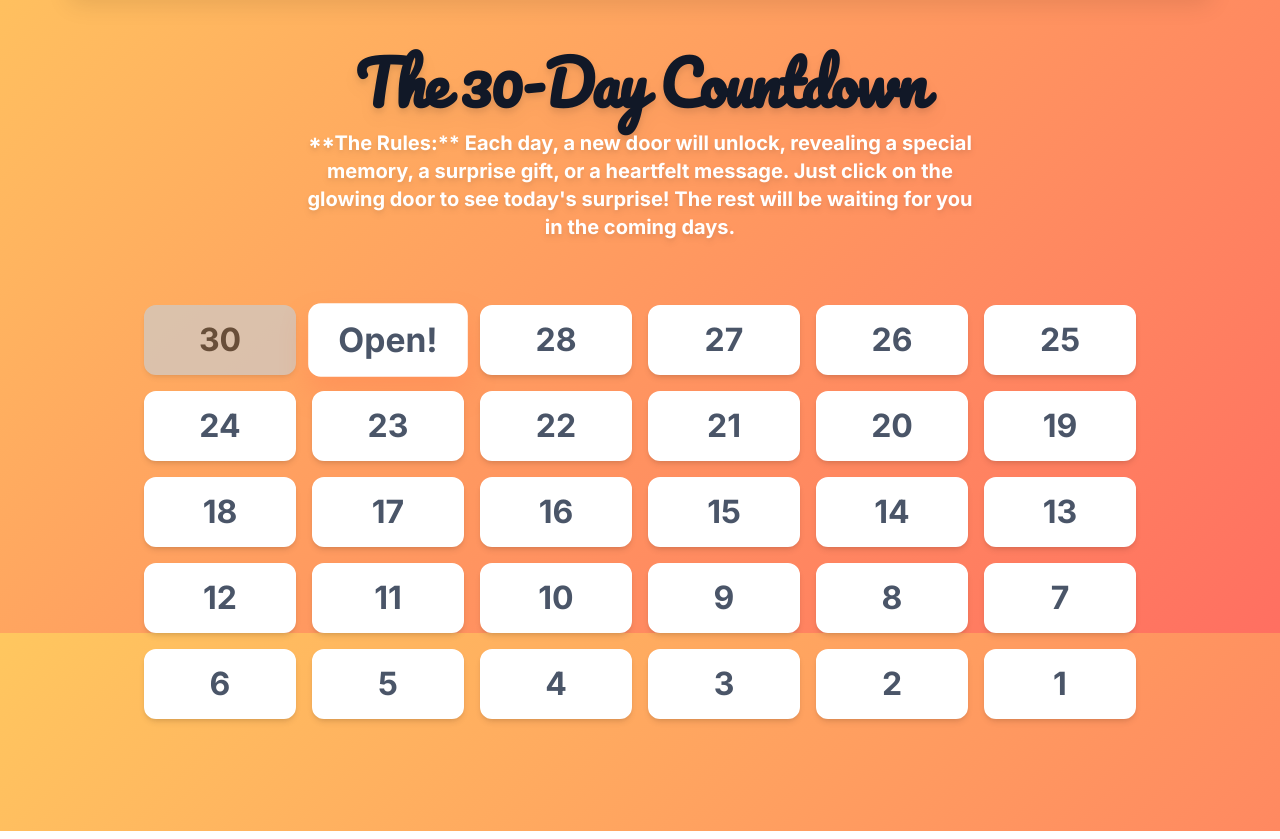
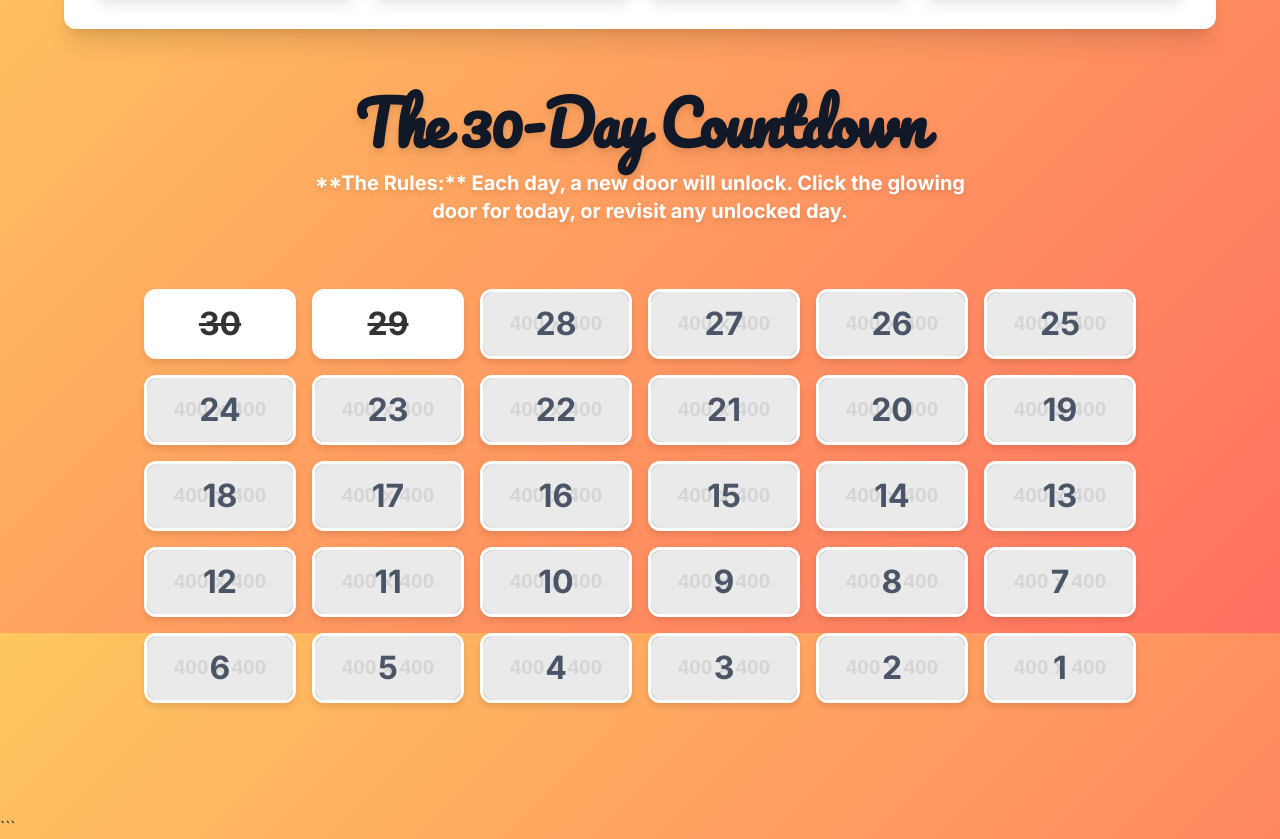
Before and after one commit to simonmelis85-prog/littleboydavidmelisisfinallygettingmarried, a plain HTML site: page index.html in a window 1280 px wide. Shown: the part 1767-2606 px from the top of the page. Drawn offline with nearby package versions, Linux system fonts and the light colour scheme; placeholder pictures from the web are drawn by us.

Commit message:
Update index.html

````diff
--- a/index.html
+++ b/index.html
@@ -1,8 +1,18 @@
+Got you. Below is a clean, working version that does exactly this:
+
+* **Day 30 and Day 29** are **always unlocked**, **crossed through**, and **open a modal** (not a new tab) with their videos.
+* **Day 28** opens the **YouTube Shorts** you specified (`https://youtube.com/shorts/usrPc7D5Q7A`) in the modal.
+* Only **30 and 29** are crossed out—no other days get a strikethrough.
+* Countdown still works for locking future days; today’s door gets the “Open!” glow.
+
+Just replace your file with this:
+
+```html
 <!DOCTYPE html>
 <html lang="en">
 <head>
-    <meta charset="UTF-8">
-    <meta name="viewport" content="width=device-width, initial-scale=1.0">
+  <meta charset="UTF-8" />
+  <meta name="viewport" content="width=device-width, initial-scale=1.0"/>
   <title>David Melis: The Countdown</title>
   <script src="https://cdn.tailwindcss.com"></script>
   <link href="https://fonts.googleapis.com/css2?family=Inter:wght@400;700&family=Pacifico&display=swap" rel="stylesheet">
@@ -12,9 +22,7 @@
       background: linear-gradient(135deg, #FFC75F, #FF6F61);
       background-attachment: fixed;
     }
-        h1, h2 {
-            font-family: 'Pacifico', cursive;
-        }
+    h1, h2 { font-family: 'Pacifico', cursive; }
     .door {
       transition: transform 0.3s ease, box-shadow 0.3s ease;
       cursor: pointer;
@@ -22,49 +30,25 @@
       background-position: center;
       position: relative;
       border: 3px solid #fff;
-            box-shadow: 0 4px 6px rgba(0, 0, 0, 0.1);
+      box-shadow: 0 4px 6px rgba(0,0,0,0.1);
     }
     .door-overlay {
-            position: absolute;
-            top: 0;
-            left: 0;
-            width: 100%;
-            height: 100%;
-            display: flex;
-            flex-direction: column;
-            align-items: center;
-            justify-content: center;
-            background-color: rgba(255, 255, 255, 0.85);
-            font-size: 2rem;
-            font-weight: bold;
-            color: #333;
+      position: absolute; inset: 0;
+      display: flex; flex-direction: column; align-items: center; justify-content: center;
+      background-color: rgba(255,255,255,0.85);
+      font-size: 2rem; font-weight: bold; color: #333;
       border-radius: 0.75rem;
-            pointer-events: none;
+      pointer-events: none; /* ensure clicks hit the .door */
     }
-        .door:hover:not(.locked) {
-            transform: scale(1.05) rotate(-2deg);
-            box-shadow: 0 15px 25px rgba(0, 0, 0, 0.2);
-        }
-        .locked {
-            cursor: not-allowed;
-            filter: grayscale(80%) brightness(0.8);
-            opacity: 0.7;
-        }
-        .open .door-overlay {
-            background-color: rgba(255, 255, 255, 0.6);
-            color: #4a5568;
-        }
+    .door:hover:not(.locked) { transform: scale(1.05) rotate(-2deg); box-shadow: 0 15px 25px rgba(0,0,0,0.2); }
+    .locked { cursor: not-allowed; filter: grayscale(80%) brightness(0.8); opacity: 0.7; }
+    .open .door-overlay { background-color: rgba(255,255,255,0.6); color: #4a5568; }
     .hero {
       background: linear-gradient(rgba(0,0,0,0.4), rgba(0,0,0,0.4)), url('the party.png');
-            background-attachment: fixed;
-            background-position: center;
-            background-repeat: no-repeat;
-            background-size: cover;
+      background-attachment: fixed; background-position: center; background-repeat: no-repeat; background-size: cover;
     }
-        /* Custom styles for the image gallery and modal */
-        .image-clickable {
-            cursor: pointer;
-        }
+    .image-clickable { cursor: pointer; }
+    .strikethrough { text-decoration: line-through; }
   </style>
 </head>
 <body class="text-gray-800">
@@ -74,18 +58,20 @@
     <div class="p-8 rounded-lg text-center mx-4">
       <h1 class="text-5xl md:text-8xl font-bold tracking-tighter drop-shadow-lg">David Melis is Finally Getting Married</h1>
       <p class="mt-4 text-2xl md:text-4xl font-light drop-shadow-md">30 days to go - the final count down begins.</p>
-            <p class="mt-4 text-xl md:text-2xl font-light drop-shadow-md max-w-xl mx-auto">The way our father had a 1 meter measuring tape in his last 100 days to freedom from the military, this is your tracker but in the other direction - 30 days from freedom into ever lasting prison!! :)</p>
+      <p class="mt-4 text-xl md:text-2xl font-light drop-shadow-md max-w-xl mx-auto">
+        The way our father had a 1 meter measuring tape in his last 100 days to freedom from the military, this is your tracker but in the other direction - 30 days from freedom into ever lasting prison!! :)
+      </p>
     </div>
   </div>
 
   <!-- Main Content Section -->
   <main class="py-12 md:py-24 px-4">
 
-        <!-- About the Couple / "Picture Dump" Section -->
+    <!-- Picture Dump -->
     <div class="max-w-6xl mx-auto mb-16 text-center bg-white p-8 rounded-xl shadow-xl">
       <h2 class="text-4xl md:text-6xl font-bold mb-8 text-gray-900">A look back into how this whole thing started....</h2>
       <p class="mb-8 text-lg text-gray-600">
-                Before we dive into the count down calendar, take a trip down memory lane! I've put together some of our favorite photos that tell the story of your incredible journey to this day. There's so much to celebrate—the silly moments, the big adventures, and all the love in between. Click on any of them to see the full picture!
+        Before we dive into the count down calendar, take a trip down memory lane! Click any photo to view it larger.
       </p>
       <div id="image-gallery" class="grid grid-cols-2 md:grid-cols-4 gap-4">
         <img class="rounded-lg shadow-lg transform transition-transform duration-300 hover:scale-105 w-full h-64 object-cover image-clickable" src="David and Yvette - Super Like.png" alt="David and Yvette with a super like">
@@ -103,12 +89,12 @@
     <div class="text-center my-12">
       <h2 class="text-4xl md:text-6xl font-bold tracking-tight text-gray-900 drop-shadow-lg">The 30-Day Countdown</h2>
       <p class="mt-4 text-lg md:text-xl text-white font-semibold max-w-2xl mx-auto drop-shadow-md">
-                **The Rules:** Each day, a new door will unlock, revealing a special memory, a surprise gift, or a heartfelt message. Just click on the glowing door to see today's surprise! The rest will be waiting for you in the coming days.
+        **The Rules:** Each day, a new door will unlock. Click the glowing door for today, or revisit any unlocked day.
       </p>
     </div>
 
     <div id="countdown-grid" class="grid grid-cols-5 md:grid-cols-6 gap-4 w-full max-w-5xl mx-auto p-4">
-            <!-- Doors will be generated by JavaScript here -->
+      <!-- Doors generated by JS -->
     </div>
   </main>
 
@@ -117,22 +103,20 @@
     <div class="bg-white rounded-lg shadow-xl p-6 md:p-8 w-full max-w-3xl max-h-[90vh] overflow-y-auto">
       <div class="flex justify-between items-start mb-4">
         <h2 id="modal-title" class="text-2xl md:text-3xl font-bold text-gray-900"></h2>
-                <button id="close-modal" class="text-gray-400 hover:text-gray-600 transition-colors">
+        <button id="close-modal" class="text-gray-400 hover:text-gray-600 transition-colors" aria-label="Close modal">
           <svg xmlns="http://www.w3.org/2000/svg" class="h-8 w-8" fill="none" viewBox="0 0 24 24" stroke="currentColor">
             <path stroke-linecap="round" stroke-linejoin="round" stroke-width="2" d="M6 18L18 6M6 6l12 12" />
           </svg>
         </button>
       </div>
-            <div id="modal-content" class="text-gray-700 space-y-4">
-                <!-- Content will be injected here -->
-            </div>
+      <div id="modal-content" class="text-gray-700 space-y-4"></div>
     </div>
   </div>
 
   <!-- Image Gallery Modal -->
   <div id="image-modal" class="fixed inset-0 bg-gray-900 bg-opacity-90 flex items-center justify-center z-50 hidden p-4">
     <div class="relative max-w-5xl w-full">
-            <button id="close-image-modal" class="absolute top-4 right-4 text-white hover:text-gray-300 transition-colors">
+      <button id="close-image-modal" class="absolute top-4 right-4 text-white hover:text-gray-300 transition-colors" aria-label="Close image">
         <svg xmlns="http://www.w3.org/2000/svg" class="h-10 w-10" fill="none" viewBox="0 0 24 24" stroke="currentColor">
           <path stroke-linecap="round" stroke-linejoin="round" stroke-width="2" d="M6 18L18 6M6 6l12 12" />
         </svg>
@@ -143,97 +127,82 @@
 
   <script>
     document.addEventListener('DOMContentLoaded', () => {
-
-            // ==========================================================
-            // === CONFIGURATION START - YOU CAN EDIT THIS SECTION ====
-            // ==========================================================
-
-            // Set the wedding date to calculate the countdown.
-            // Format: 'YYYY-MM-DD'
+      // ================== CONFIG ==================
       const weddingDate = '2025-09-13';
-
-            // The number of days for the countdown.
       const countdownDays = 30;
 
-            // Content for each day, from Day 30 down to Day 1.
+      // Modal content for specific days
       const dailyContent = {
         '30': {
           title: "A Message from your Brother!",
-                    content: `<div class="relative w-full overflow-hidden rounded-lg" style="padding-top: 56.25%;">
-                                <iframe class="absolute inset-0 w-full h-full" src="https://www.youtube.com/embed/4rXZuggYzIw" frameborder="0" allow="accelerometer; autoplay; clipboard-write; encrypted-media; gyroscope; picture-in-picture" allowfullscreen></iframe>
+          content: `
+            <div class="relative w-full overflow-hidden rounded-lg" style="padding-top:56.25%;">
+              <iframe class="absolute inset-0 w-full h-full"
+                src="https://www.youtube.com/embed/4rXZuggYzIw"
+                title="YouTube video"
+                frameborder="0"
+                allow="accelerometer; autoplay; clipboard-write; encrypted-media; gyroscope; picture-in-picture"
+                allowfullscreen></iframe>
             </div>`
         },
         '29': {
           title: "Day 29 Surprise",
-                    content: `<div class="relative w-full overflow-hidden rounded-lg" style="padding-top: 56.25%;">
-                                <iframe class="absolute inset-0 w-full h-full" src="https://www.youtube.com/embed/SQIG69V8CDY" frameborder="0" allow="accelerometer; autoplay; clipboard-write; encrypted-media; gyroscope; picture-in-picture" allowfullscreen></iframe>
+          content: `
+            <div class="relative w-full overflow-hidden rounded-lg" style="padding-top:56.25%;">
+              <iframe class="absolute inset-0 w-full h-full"
+                src="https://www.youtube.com/embed/SQIG69V8CDY"
+                title="YouTube video"
+                frameborder="0"
+                allow="accelerometer; autoplay; clipboard-write; encrypted-media; gyroscope; picture-in-picture"
+                allowfullscreen></iframe>
             </div>`
         },
-                '28': { content: '' },
-                '27': { content: '' },
-                '26': { content: '' },
-                '25': { content: '' },
-                '24': { content: '' },
-                '23': { content: '' },
-                '22': { content: '' },
-                '21': { content: '' },
-                '20': { content: '' },
-                '19': { content: '' },
-                '18': { content: '' },
-                '17': { content: '' },
-                '16': { content: '' },
-                '15': { content: '' },
-                '14': { content: '' },
-                '13': { content: '' },
-                '12': { content: '' },
-                '11': { content: '' },
-                '10': { content: '' },
-                '9': { content: '' },
-                '8': { content: '' },
-                '7': { content: '' },
-                '6': { content: '' },
-                '5': { content: '' },
-                '4': { content: '' },
-                '3': { content: '' },
-                '2': { content: '' },
-                '1': { content: '' },
+        '28': {
+          title: "Day 28 Surprise",
+          content: `
+            <div class="relative w-full overflow-hidden rounded-lg" style="padding-top:56.25%;">
+              <iframe class="absolute inset-0 w-full h-full"
+                src="https://www.youtube.com/embed/usrPc7D5Q7A"
+                title="YouTube Shorts"
+                frameborder="0"
+                allow="accelerometer; autoplay; clipboard-write; encrypted-media; gyroscope; picture-in-picture; web-share"
+                allowfullscreen></iframe>
+            </div>`
+        }
       };
 
-            // ==========================================================
-            // === CONFIGURATION END ====================================
-            // ==========================================================
+      // Days that must always be unlocked + crossed through + open modal
+      const forceOpenDays = new Set([30, 29]);
 
+      // ============== Date math (local, inclusive) ==============
+      const [wy, wm, wd] = weddingDate.split('-').map(Number);
+      const weddingDay = new Date(wy, wm - 1, wd);
+      const today = new Date();
+      const todayAtMidnight = new Date(today.getFullYear(), today.getMonth(), today.getDate());
+      const weddingDayAtMidnight = new Date(weddingDay.getFullYear(), weddingDay.getMonth(), weddingDay.getDate());
+      const MS_PER_DAY = 1000 * 60 * 60 * 24;
+      let daysUntil = Math.round((weddingDayAtMidnight - todayAtMidnight) / MS_PER_DAY) + 1; // inclusive
+
+      if (daysUntil < 1) daysUntil = 1;
+      if (daysUntil > countdownDays) daysUntil = countdownDays;
+
+      // ============== Elements ==============
       const grid = document.getElementById('countdown-grid');
       const modal = document.getElementById('modal');
       const modalTitle = document.getElementById('modal-title');
       const modalContent = document.getElementById('modal-content');
       const closeModalBtn = document.getElementById('close-modal');
 
-            // Image gallery modal elements
       const imageModal = document.getElementById('image-modal');
       const modalImage = document.getElementById('modal-image');
       const closeImageModalBtn = document.getElementById('close-image-modal');
       const galleryImages = document.querySelectorAll('.image-clickable');
 
-            // Corrected date calculation logic
-            const [wy, wm, wd] = weddingDate.split('-').map(Number);
-            const weddingDay = new Date(wy, wm - 1, wd);
-            const today = new Date();
-            const todayAtMidnight = new Date(today.getFullYear(), today.getMonth(), today.getDate());
-            const weddingDayAtMidnight = new Date(weddingDay.getFullYear(), weddingDay.getMonth(), weddingDay.getDate());
-
-            const MS_PER_DAY = 1000 * 60 * 60 * 24;
-            let daysUntil = Math.round((weddingDayAtMidnight - todayAtMidnight) / MS_PER_DAY) + 1;
-
-            if (daysUntil < 1) daysUntil = 1;
-            if (daysUntil > countdownDays) daysUntil = countdownDays;
-
-            // Loop from 30 down to 1 to create the doors
+      // ============== Build doors ==============
       for (let i = countdownDays; i >= 1; i--) {
         const door = document.createElement('div');
         door.id = `day-${i}`;
         door.className = `door p-6 md:p-8 rounded-xl shadow-md flex items-center justify-center font-bold text-3xl transition-all duration-300 transform hover:scale-105 bg-white relative`;
-
         door.setAttribute('role', 'button');
         door.setAttribute('tabindex', '0');
 
@@ -242,32 +211,45 @@
         overlay.textContent = i;
         door.appendChild(overlay);
 
-                if (i > daysUntil) {
+        const isForced = forceOpenDays.has(i);
+        const isLockedByCountdown = i > daysUntil && !isForced;
+        const isToday = i === daysUntil && !isForced;
+
+        // STATE rules
+        if (isLockedByCountdown) {
           door.classList.add('locked');
-                } else {
+        } else if (isForced) {
+          // Day 30 & 29: always unlocked + crossed
+          overlay.classList.add('strikethrough');
           door.classList.remove('locked');
-                    door.classList.add('open');
-                    if (i === daysUntil) {
-                        door.querySelector('.door-overlay').textContent = 'Open!';
-                        door.querySelector('.door-overlay').classList.add('bg-orange-500', 'text-white');
+        } else if (isToday) {
+          overlay.textContent = 'Open!';
+          overlay.classList.add('bg-orange-500', 'text-white');
           door.style.transform = 'scale(1.05)';
           door.style.boxShadow = '0 15px 25px rgba(255, 127, 80, 0.4)';
-                    }
+        } else {
+          // Past/unlocked (not forced days)
+          door.classList.add('open');
+          door.style.backgroundImage = `url('https://placehold.co/400x400/E2E8F0/A0AEC0?text=Day+${i}')`;
         }
 
+        // CLICK handler — open modal for any unlocked day
+        door.addEventListener('click', () => {
+          if (door.classList.contains('locked')) return;
+
           const content = dailyContent[i];
-
-                door.addEventListener('click', () => {
-                    if (!door.classList.contains('locked')) {
           modalTitle.textContent = `Day ${i}` + (content?.title ? `: ${content.title}` : '');
-                        const html = content?.content && content.content.trim() ? content.content : `<p class="text-lg">This day hasn't arrived yet, Be patient little Palawan. Check back soon 🎁</p>`;
+          const html = content?.content && content.content.trim()
+            ? content.content
+            : `<p class="text-lg">This day is unlocked, but the surprise isn’t uploaded yet. Check back soon 🎁</p>`;
           modalContent.innerHTML = html;
           modal.classList.remove('hidden');
-                    }
         });
 
+        // Keyboard activation
         door.addEventListener('keydown', (e) => {
-                    if ((e.key === 'Enter' || e.key === ' ') && !door.classList.contains('locked')) {
+          if ((e.key === 'Enter' || e.key === ' ')) {
+            e.preventDefault();
             door.click();
           }
         });
@@ -275,38 +257,33 @@
         grid.appendChild(door);
       }
 
+      // ============== Modal controls ==============
       closeModalBtn.addEventListener('click', () => {
         modal.classList.add('hidden');
-                const videoElement = modalContent.querySelector('video');
-                if (videoElement) {
-                    videoElement.pause();
+        const iframe = modalContent.querySelector('iframe');
+        if (iframe) iframe.src = iframe.src; // stop video
+      });
+      modal.addEventListener('click', (e) => {
+        if (e.target === modal) {
+          modal.classList.add('hidden');
+          const iframe = modalContent.querySelector('iframe');
+          if (iframe) iframe.src = iframe.src; // stop video
         }
       });
 
-            modal.addEventListener('click', (e) => {
-                if (e.target === modal) {
-                    modal.classList.add('hidden');
-                }
-            });
-
-            galleryImages.forEach(image => {
-                image.addEventListener('click', (e) => {
-                    const src = e.target.getAttribute('src');
-                    modalImage.src = src;
+      // ============== Image gallery ==============
+      galleryImages.forEach(img => {
+        img.addEventListener('click', (e) => {
+          modalImage.src = e.target.getAttribute('src');
           imageModal.classList.remove('hidden');
         });
       });
-
-            closeImageModalBtn.addEventListener('click', () => {
-                imageModal.classList.add('hidden');
-            });
-
+      closeImageModalBtn.addEventListener('click', () => imageModal.classList.add('hidden'));
       imageModal.addEventListener('click', (e) => {
-                if (e.target === imageModal) {
-                    imageModal.classList.add('hidden');
-                }
+        if (e.target === imageModal) imageModal.classList.add('hidden');
       });
     });
   </script>
 </body>
 </html>
+```
````
Lines whose indentation alone changed are shown as unchanged.
